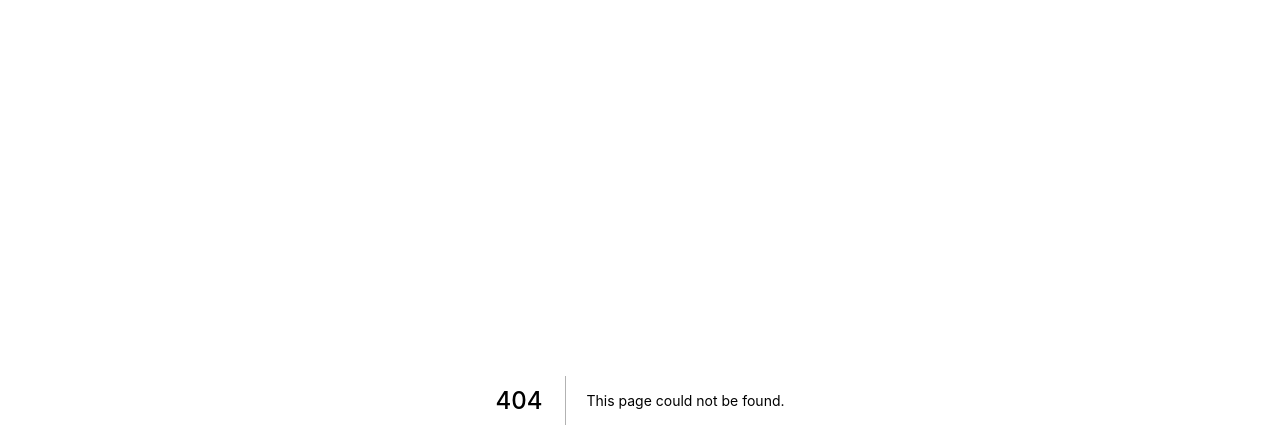
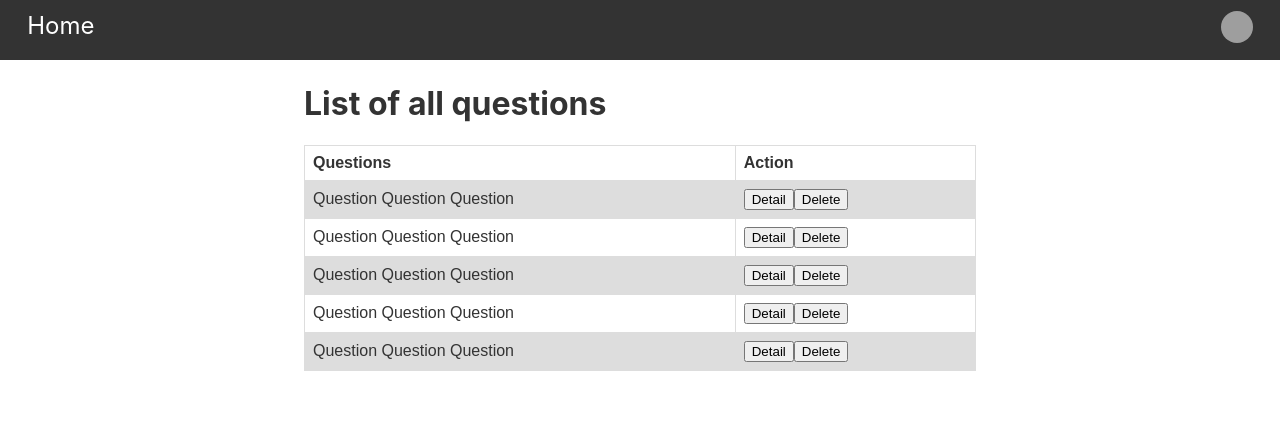
Before and after one commit to MitchellUTS/SES2B, a Next.js app: page /list in a window 1280 px wide. Before the commit this address had no page. Shown: the top 448 px of the page. Built offline with nearby package versions, Linux system fonts and the light colour scheme; no server answers; grey boxes are pictures that could not be loaded.

Commit message:
Questions list

```diff
--- /dev/null
+++ b/components/all_questions.js
@@ -0,0 +1,46 @@
+import styles from './all_questions.module.css';
+
+
+function All_questions()
+{
+
+    return(
+<table className={styles.table}>
+  <tr>
+    <th>Questions</th>
+    <th>Action</th>
+
+  </tr>
+  <tr>
+    <td>Question Question Question</td>
+    <td><button type="button">Detail</button>
+    <button type="button">Delete</button></td>
+  </tr>
+  <tr>
+    <td>Question Question Question</td>
+    <td><button type="button">Detail</button>
+    <button type="button">Delete</button></td>
+  </tr>
+  <tr>
+    <td>Question Question Question</td>
+    <td><button type="button">Detail</button>
+    <button type="button">Delete</button></td>
+  </tr>
+  <tr>
+    <td>Question Question Question</td>
+    <td><button type="button">Detail</button>
+    <button type="button">Delete</button></td>
+  </tr>
+  <tr>
+    <td>Question Question Question</td>
+    <td><button type="button">Detail</button>
+    <button type="button">Delete</button></td>
+  </tr>
+
+</table>
+
+    );
+}
+
+
+export default All_questions;
--- /dev/null
+++ b/components/all_questions.module.css
@@ -0,0 +1,21 @@
+.table {
+    font-family: arial, sans-serif;
+    border-collapse: collapse;
+    width: 100%;
+  }
+
+.table td {
+    border: 1px solid #dddddd;
+    text-align: left;
+    padding: 8px;
+  }
+
+.table th {
+    border: 1px solid #dddddd;
+    text-align: left;
+    padding: 8px;
+  }
+
+.table tr:nth-child(even) {
+    background-color: #dddddd;
+  }
--- /dev/null
+++ b/pages/list.js
@@ -0,0 +1,17 @@
+import Layout from '../components/layout'
+import { useFetchUser } from '../lib/user'
+import Qlist from '../components/all_questions'
+
+function Home() {
+  const { user, loading } = useFetchUser()
+
+  return (
+    <Layout user={user} loading={loading}>
+      <h1>List of all questions</h1>
+        <Qlist />
+
+    </Layout>
+  )
+}
+
+export default Home;
```
